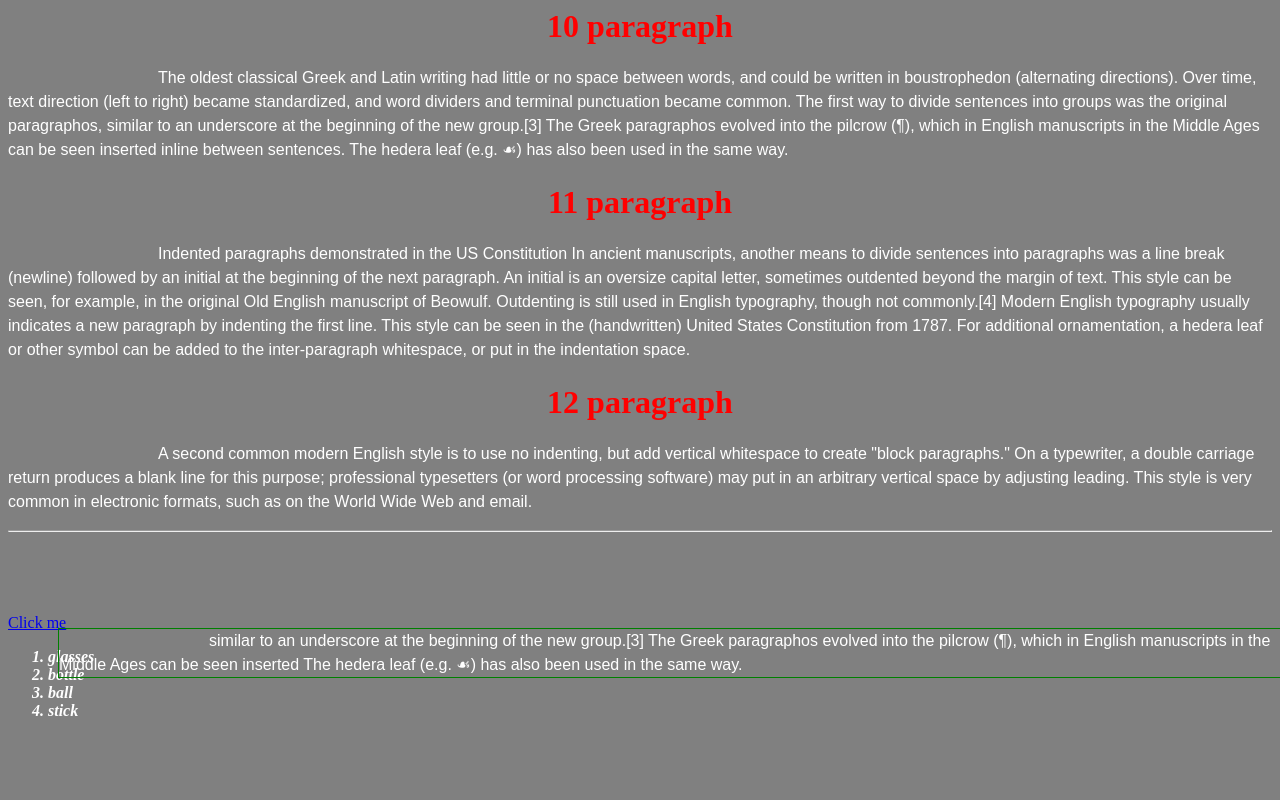
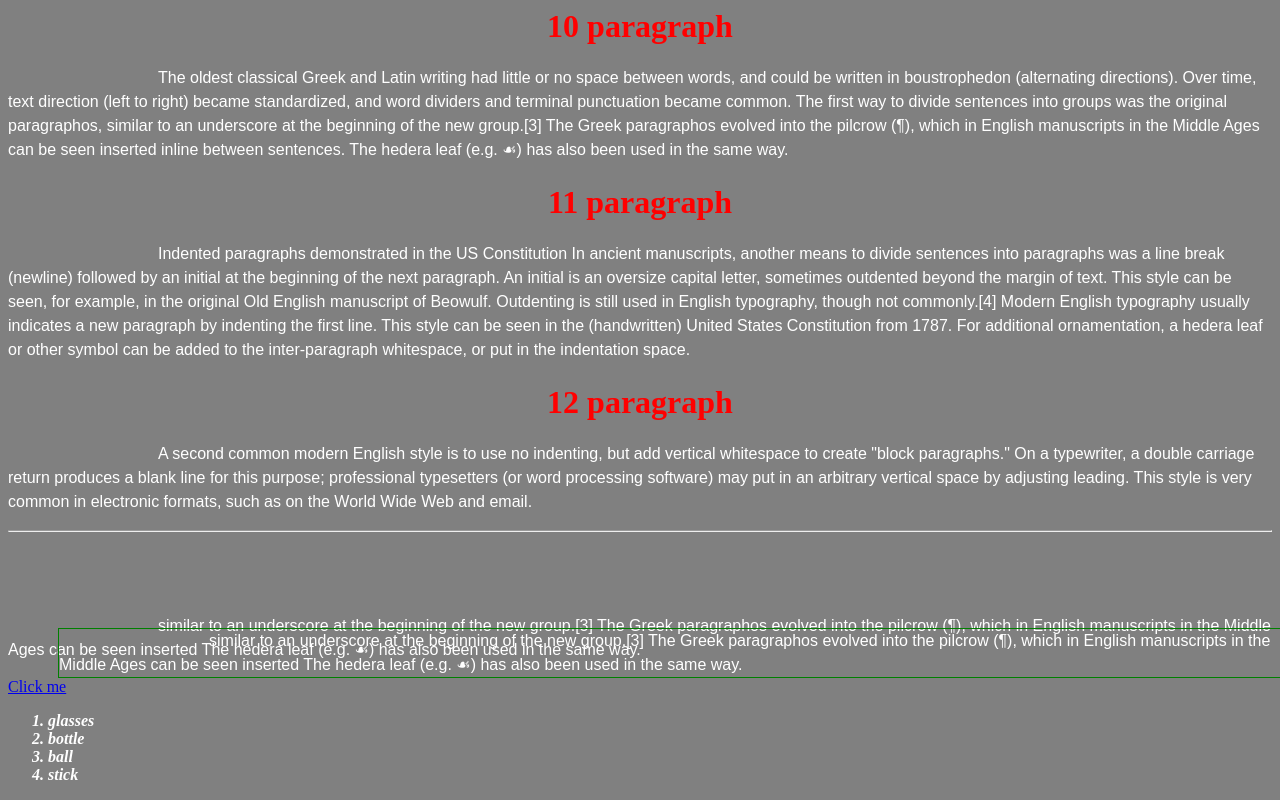
Before and after one commit to ajay2565/testRepository, a plain HTML site: page index.html in a window 1280 px wide. Shown: the part 1990-2790 px from the top of the page. Before the commit the page ends 2726 px from the top, so only its background shows below. Drawn offline with Linux system fonts and the light colour scheme.

Commit message:
directly adding to repo

```diff
--- a/index.html
+++ b/index.html
@@ -95,6 +95,7 @@ In ancient manuscripts, another means to divide sentences into paragraphs was a
 
 <p id="second">similar to an underscore at the beginning of the new group.[3] The Greek paragraphos evolved into the pilcrow (¶), which in English manuscripts in the Middle Ages can be seen inserted The hedera leaf (e.g. ☙) has also been used in the same way.</p>
 
+<p>similar to an underscore at the beginning of the new group.[3] The Greek paragraphos evolved into the pilcrow (¶), which in English manuscripts in the Middle Ages can be seen inserted The hedera leaf (e.g. ☙) has also been used in the same way.</p>
 <a href="second page.html">Click me</a>
 
 <ol><em><strong>
```
